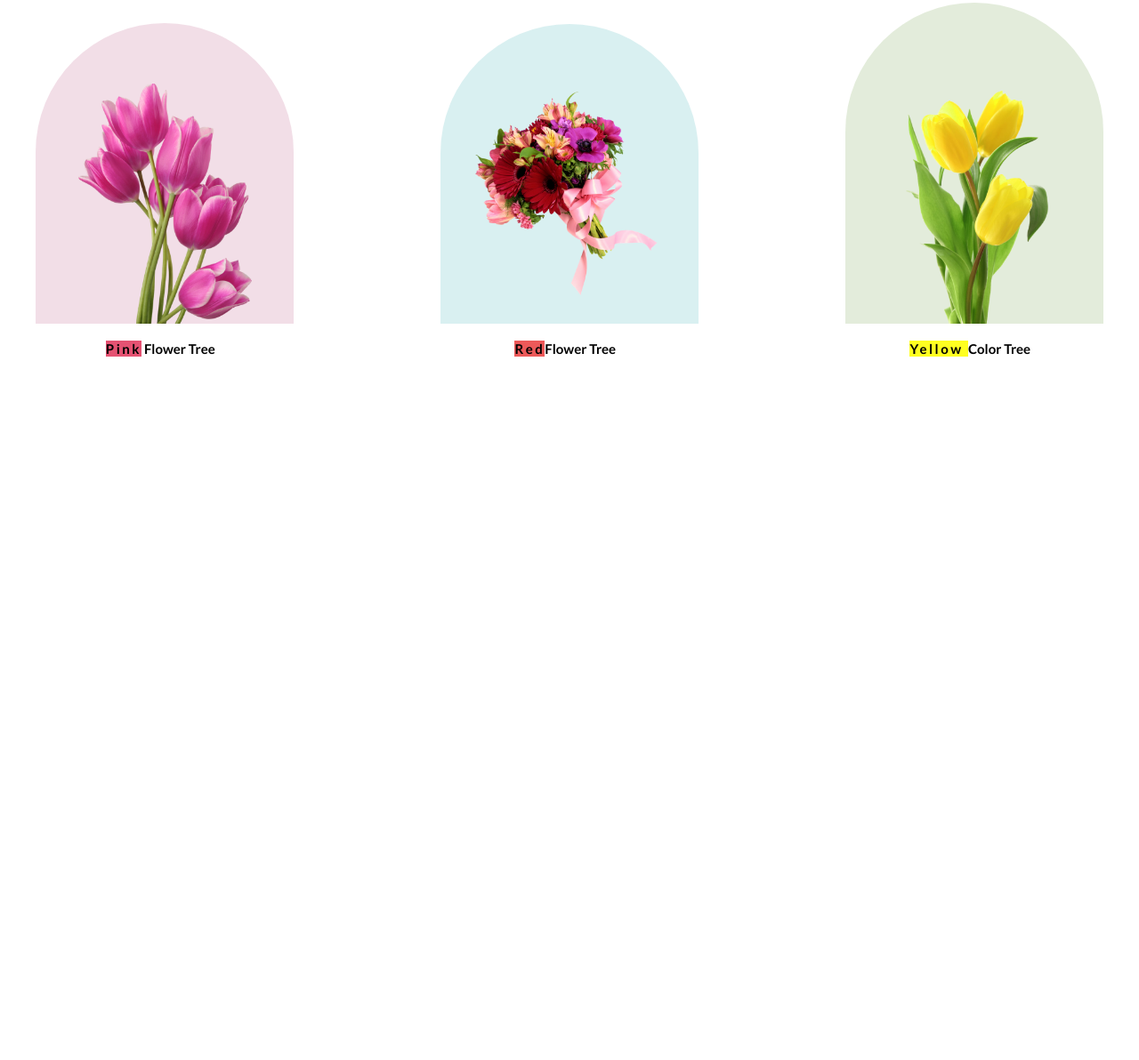
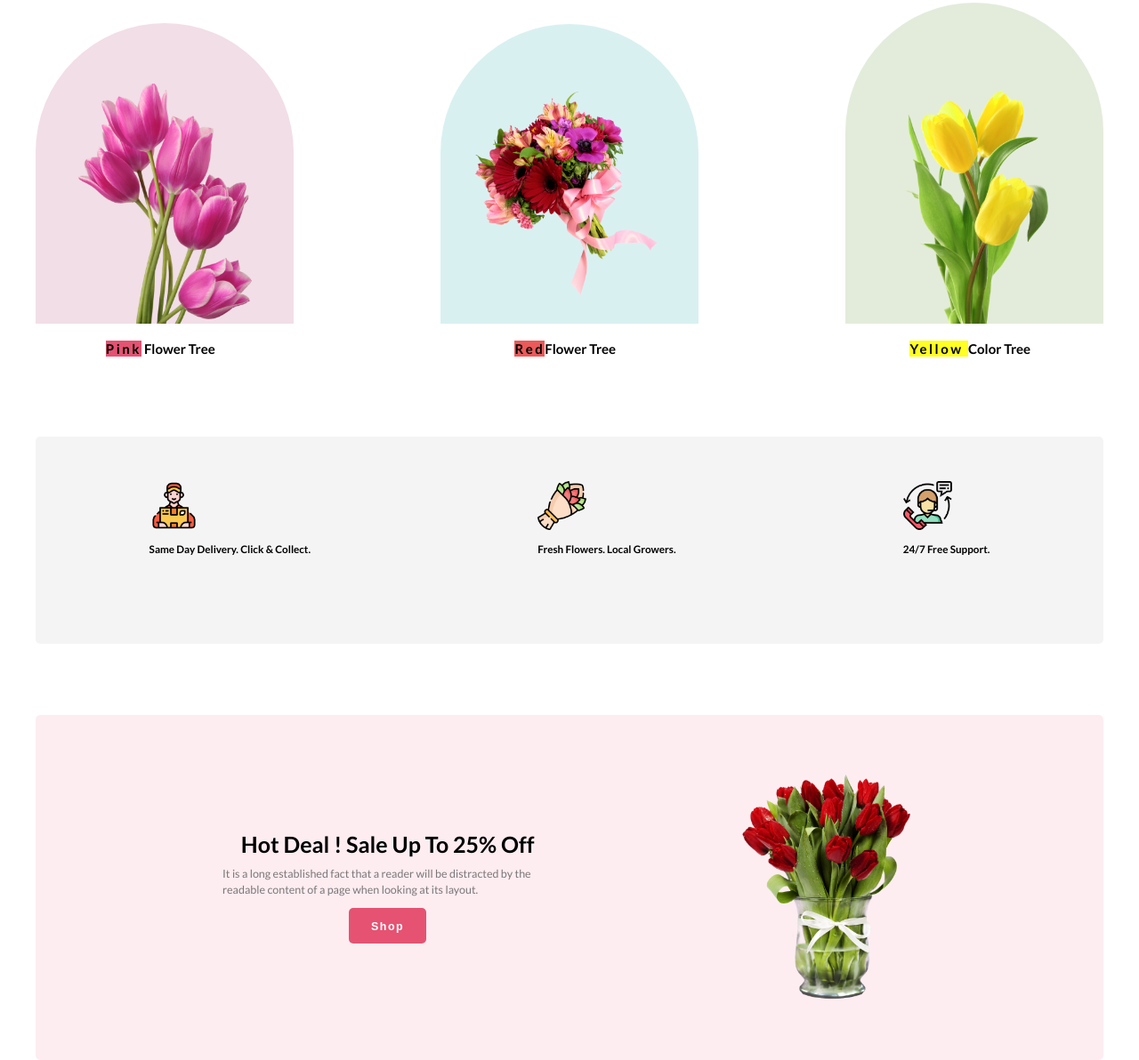
Before and after one commit to SakhawatHossen-coder/flowershopwebsite, a plain HTML site: page index.html in a window 1280 px wide. Shown: the part 784-1976 px from the top of the page at 89% size. Before the commit the page ends 1205 px from the top, so only its background shows below. Drawn offline with Linux system fonts and the light colour scheme.

Commit message:
deal section finished

```diff
--- a/index.html
+++ b/index.html
@@ -63,6 +63,47 @@
                </div>
           </div>
      </section>
+
+     <!-- More featured -->
+     <section>
+          <div class="container main_featured">
+               <div class="feature1">
+                    <img src="FlowerImage/Group 57.png" alt="Delivery Man">
+                    <h3>Same Day Delivery. Click & Collect.</h3>
+               </div>
+               <div class="feature2">
+                    <img src="FlowerImage/Group 58.png" alt="Flower">
+                    <h3>Fresh Flowers. Local Growers.</h3>
+               </div>
+               <div class="feature3">
+                    <img src="FlowerImage/Group 59.png" alt="Customer Services">
+                    <h3>24/7 Free Support.</h3>
+               </div>
+          </div>
+     </section>
+
+     <!-- Deal Section  -->
+     <section id="deal">
+          <div class="container deal_section">
+               <div class="deal_content">
+                    <h2>Hot Deal ! Sale Up To 25% Off</h2>
+                    <p>It is a long established fact that a reader will be distracted by the readable content of a page
+                         when looking at its
+                         layout.</p>
+                    <div class="deal_btn">
+
+                         <button class="btn_primary">
+                              <a href="">Shop</a>
+                         </button>
+                    </div>
+
+               </div>
+               <div class="deal_img">
+                    <img src="FlowerImage/pngwing 8.png" alt="Flower">
+               </div>
+          </div>
+     </section>
+
 </body>
 
 </html>
--- a/styles/style.css
+++ b/styles/style.css
@@ -9,6 +9,7 @@
   --neutralDarkColor: hsla(0, 0%, 15%, 0.6);
   --bgColor: rgba(229, 84, 115, 0.1);
   --bgColor2: rgba(39, 39, 39, 0.05);
+  --bgColor3: rgba(229, 84, 115, 0.5);
   --bgFlower1: rgba(167, 33, 98, 0.15);
   --bgFlower2: rgba(5, 151, 160, 0.15);
   --bgFlower3: rgba(71, 125, 17, 0.15);
@@ -107,6 +108,7 @@ button {
 .nav_content p {
   font-size: var(--smFontLite);
   max-width: 39.625rem;
+  color: var(--neutralDarkColor);
 }
 .nav_img {
   max-width: calc(39.68rem + 3.12rem);
@@ -178,3 +180,53 @@ h2 {
 .featured_content span {
   letter-spacing: 0.25rem;
 }
+/* more */
+.main_featured {
+  background-color: var(--bgColor2);
+  /* background-color: aqua; */
+  margin-top: 7rem;
+  display: flex;
+  justify-content: space-around;
+  align-items: center;
+  border-radius: 0.5rem;
+  padding: 5rem 0 9rem 0;
+}
+.main_featured img {
+  max-width: 5.5rem;
+  /* max-width: 100%; */
+}
+.main_featured .feature1 h3,
+.feature2 h3,
+.feature3 h3 {
+  padding-top: 1.5rem;
+  text-align: center;
+  /* padding-bottom: 5.45rem; */
+}
+#deal {
+  margin-top: 8rem;
+}
+.deal_section {
+  background-color: var(--bgColor);
+  display: flex;
+  justify-content: space-evenly;
+  /* justify-content: center; */
+  align-items: center;
+  border-radius: 0.5rem;
+}
+.deal_content p {
+  font-size: var(--smFontLite);
+  max-width: 37.125rem;
+  color: var(--neutralDarkColor);
+}
+.deal_img {
+  padding: 6.25rem 0;
+  max-width: 19.875rem;
+}
+.deal_img img {
+  max-width: 100%;
+}
+.deal_btn {
+  text-align: center;
+  width: auto;
+  margin: auto;
+}
```
